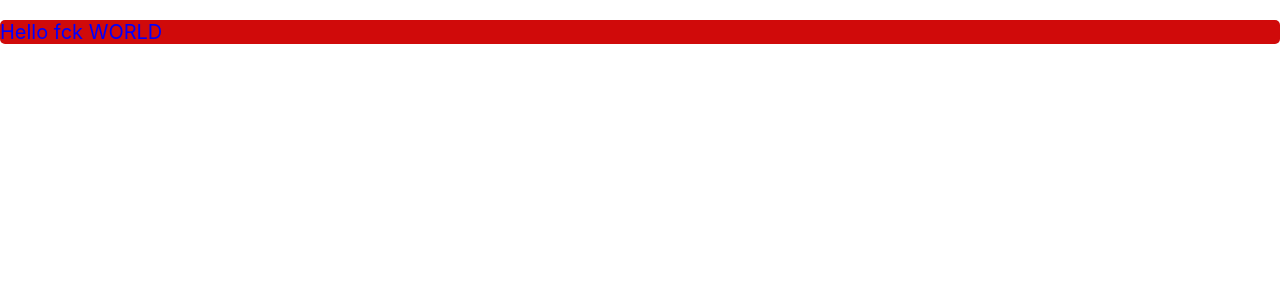
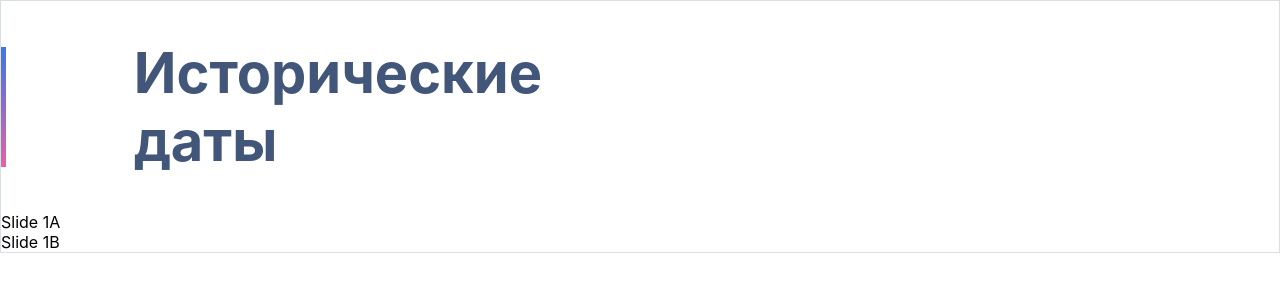
Before and after one commit to Mishe4ka14/test-history, a React (Create React App) app: page / in a window 1280 px wide. Shown: the top 300 px of the page. Built offline with nearby package versions, Linux system fonts and the light colour scheme.

Commit message:
add app-header, and start two swipers

```diff
--- a/package.json
+++ b/package.json
@@ -11,7 +11,8 @@
     "@types/react-dom": "^18.3.0",
     "react": "^18.3.1",
     "react-dom": "^18.3.1",
-    "react-scripts": "5.0.1"
+    "react-scripts": "5.0.1",
+    "swiper": "^11.1.14"
   },
   "scripts": {
     "start": "webpack serve --mode development",
--- a/src/App.tsx
+++ /dev/null
@@ -1,26 +0,0 @@
-import React from 'react';
-import styled from 'styled-components';
-
-const Container = styled.div`
-  background-color: #d00a0a;
-  border-radius: 5px;
-`
-
-const Text = styled.p`
-  color: blue;
-  font-size: 20px;
-`
-
-function App() {
-  return (
-    <Container>
-        <Text>
-          <p>
-            Hello fck WORLD
-          </p>
-        </Text>
-    </Container>
-  );
-}
-
-export default App;
--- /dev/null
+++ b/src/components/app-header/app-header.tsx
@@ -0,0 +1,32 @@
+import React from 'react';
+import styled from 'styled-components';
+
+const Title = styled.h1`
+  font-weight: 700;
+  font-size: 56px;
+  color: #42567A;
+  max-width: 350px;
+`;
+
+const GradientBar = styled.div`
+  background: linear-gradient(#3877EE, #EF5DA8);
+  width: 5px;
+  height: 120px;
+`;
+
+const Header = styled.header`
+  display: flex;
+  align-items: center;
+  gap: 10%;
+`;
+
+const AppHeader = (): JSX.Element => {
+  return (
+    <Header>
+      <GradientBar />
+      <Title>Исторические даты</Title>
+    </Header>
+  );
+};
+
+export default AppHeader;
--- /dev/null
+++ b/src/components/app/App.tsx
@@ -0,0 +1,22 @@
+import React from 'react';
+import styled from 'styled-components';
+import AppHeader from '../app-header/app-header';
+import ParentSwiper from '../swiper-parent/swiper-parent';
+
+const Container = styled.div`
+  margin: auto;
+  background-color: rgba(255, 255, 255, 0.1);
+  max-width: 1440px;
+  border: 1px solid rgba(66, 86, 122, 0.2);
+`
+
+function App() {
+  return (
+    <Container>
+      <AppHeader/>
+      <ParentSwiper/>
+    </Container>
+  );
+}
+
+export default App;
--- /dev/null
+++ b/src/components/swiper-arrow/swiper-arrow.tsx
@@ -0,0 +1,28 @@
+import React from 'react';
+import { Swiper as SwiperComponent, SwiperSlide } from 'swiper/react';
+import { Swiper as SwiperType } from 'swiper';
+import { Controller } from 'swiper/modules';
+import 'swiper/css';
+
+interface SwiperArrowProps {
+  setArrowSwiper: (swiper: SwiperType) => void;
+  secondSwiper: SwiperType | null;
+}
+
+const SwiperArrow: React.FC<SwiperArrowProps> = ({ setArrowSwiper, secondSwiper }) => {
+  return (
+    <SwiperComponent
+      modules={[Controller]}
+      onSwiper={setArrowSwiper}
+      controller={{ control: secondSwiper }}
+      slidesPerView={1}
+      loop={true}
+    >
+      <SwiperSlide>Slide 1A</SwiperSlide>
+      <SwiperSlide>Slide 2A</SwiperSlide>
+      <SwiperSlide>Slide 3A</SwiperSlide>
+    </SwiperComponent>
+  );
+};
+
+export default SwiperArrow;
--- /dev/null
+++ b/src/components/swiper-loop/swiper-loop.tsx
@@ -0,0 +1,28 @@
+import React from 'react';
+import { Swiper as SwiperComponent, SwiperSlide } from 'swiper/react';
+import { Swiper as SwiperType } from 'swiper';
+import { Controller } from 'swiper/modules';
+import 'swiper/css';
+
+interface SwiperLoopProps {
+  setSwiperLoop: (swiper: SwiperType) => void;
+  firstSwiper: SwiperType | null;
+}
+
+const SwiperLoop: React.FC<SwiperLoopProps> = ({ setSwiperLoop, firstSwiper }) => {
+  return (
+    <SwiperComponent
+      modules={[Controller]}
+      onSwiper={setSwiperLoop}
+      controller={{ control: firstSwiper }} // Связь с первым слайдером
+      slidesPerView={1}
+      loop={true}
+    >
+      <SwiperSlide>Slide 1B</SwiperSlide>
+      <SwiperSlide>Slide 2B</SwiperSlide>
+      <SwiperSlide>Slide 3B</SwiperSlide>
+    </SwiperComponent>
+  );
+};
+
+export default SwiperLoop;
--- /dev/null
+++ b/src/components/swiper-parent/swiper-parent.tsx
@@ -0,0 +1,18 @@
+import React, { useState } from 'react';
+import { Swiper as SwiperType } from 'swiper';
+import SwiperArrow from '../swiper-arrow/swiper-arrow';
+import SwiperLoop from '../swiper-loop/swiper-loop';
+
+const ParentSwiper = () => {
+  const [arrowSwiper, setArrowSwiper] = useState<SwiperType | null>(null);
+  const [loopSwiper, setLoopSwiper] = useState<SwiperType | null>(null);
+
+  return (
+    <div>
+      <SwiperArrow setArrowSwiper={setArrowSwiper} secondSwiper={loopSwiper} />
+      <SwiperLoop setSwiperLoop={setLoopSwiper} firstSwiper={arrowSwiper} />
+    </div>
+  );
+};
+
+export default ParentSwiper;
--- /dev/null
+++ b/src/components/swiper/swiper.tsx
@@ -0,0 +1,89 @@
+import React, { useState } from 'react';
+import { Swiper as SwiperComponent, SwiperSlide } from 'swiper/react';
+import { Swiper as SwiperType } from 'swiper';
+import { Controller } from 'swiper/modules';
+import styled from 'styled-components';
+import 'swiper/css';
+
+// Стили для контейнера
+const SwiperWrapper = styled.div`
+  width: 80%;
+  margin: 0 auto;
+  padding: 20px;
+`;
+
+// Стили для кнопок
+const ButtonContainer = styled.div`
+  display: flex;
+  justify-content: space-between;
+  margin-top: 20px;
+`;
+
+const SwiperButton = styled.button`
+  background-color: #007bff;
+  color: white;
+  border: none;
+  padding: 10px 20px;
+  cursor: pointer;
+  font-size: 16px;
+  border-radius: 5px;
+  transition: background-color 0.3s;
+
+  &:hover {
+    background-color: #0056b3;
+  }
+`;
+
+const Swiper = () => {
+  const [firstSwiper, setFirstSwiper] = useState<SwiperType | null>(null);
+  const [secondSwiper, setSecondSwiper] = useState<SwiperType | null>(null);
+
+  const handleNext = () => {
+    if (firstSwiper && secondSwiper) {
+      firstSwiper.slideNext();
+      secondSwiper.slideNext();
+    }
+  };
+
+  const handlePrev = () => {
+    if (firstSwiper && secondSwiper) {
+      firstSwiper.slidePrev();
+      secondSwiper.slidePrev();
+    }
+  };
+
+  return (
+    <SwiperWrapper>
+      <SwiperComponent
+        modules={[Controller]}
+        onSwiper={setFirstSwiper}
+        controller={{ control: secondSwiper }}
+        slidesPerView={1}
+        loop={true}
+      >
+        <SwiperSlide>Slide 1A</SwiperSlide>
+        <SwiperSlide>Slide 2A</SwiperSlide>
+        <SwiperSlide>Slide 3A</SwiperSlide>
+      </SwiperComponent>
+
+      <SwiperComponent
+        modules={[Controller]}
+        onSwiper={setSecondSwiper}
+        controller={{ control: firstSwiper }}
+        slidesPerView={1}
+        loop={true}
+      >
+        <SwiperSlide>Slide 1B</SwiperSlide>
+        <SwiperSlide>Slide 2B</SwiperSlide>
+        <SwiperSlide>Slide 3B</SwiperSlide>
+      </SwiperComponent>
+
+      <ButtonContainer>
+        <SwiperButton onClick={handlePrev}>Previous</SwiperButton>
+        <SwiperButton onClick={handleNext}>Next</SwiperButton>
+      </ButtonContainer>
+    </SwiperWrapper>
+  );
+};
+
+export default Swiper;
--- a/src/index.tsx
+++ b/src/index.tsx
@@ -1,7 +1,7 @@
 import React from 'react';
 import ReactDOM from 'react-dom/client';
 import './index.css';
-import App from './App';
+import App from './components/app/App';
 
 const root = ReactDOM.createRoot(
   document.getElementById('root') as HTMLElement
--- a/tsconfig.json
+++ b/tsconfig.json
@@ -6,7 +6,8 @@
     "strict": true,
     "esModuleInterop": true,
     "skipLibCheck": true,
-    "forceConsistentCasingInFileNames": true
+    "forceConsistentCasingInFileNames": true,
+    "moduleResolution": "node",
   },
   "include": ["src/**/*"],
   "exclude": ["node_modules"]
```
Also changed, not shown: 1 other file (tests, documents, lock files or other folders).
